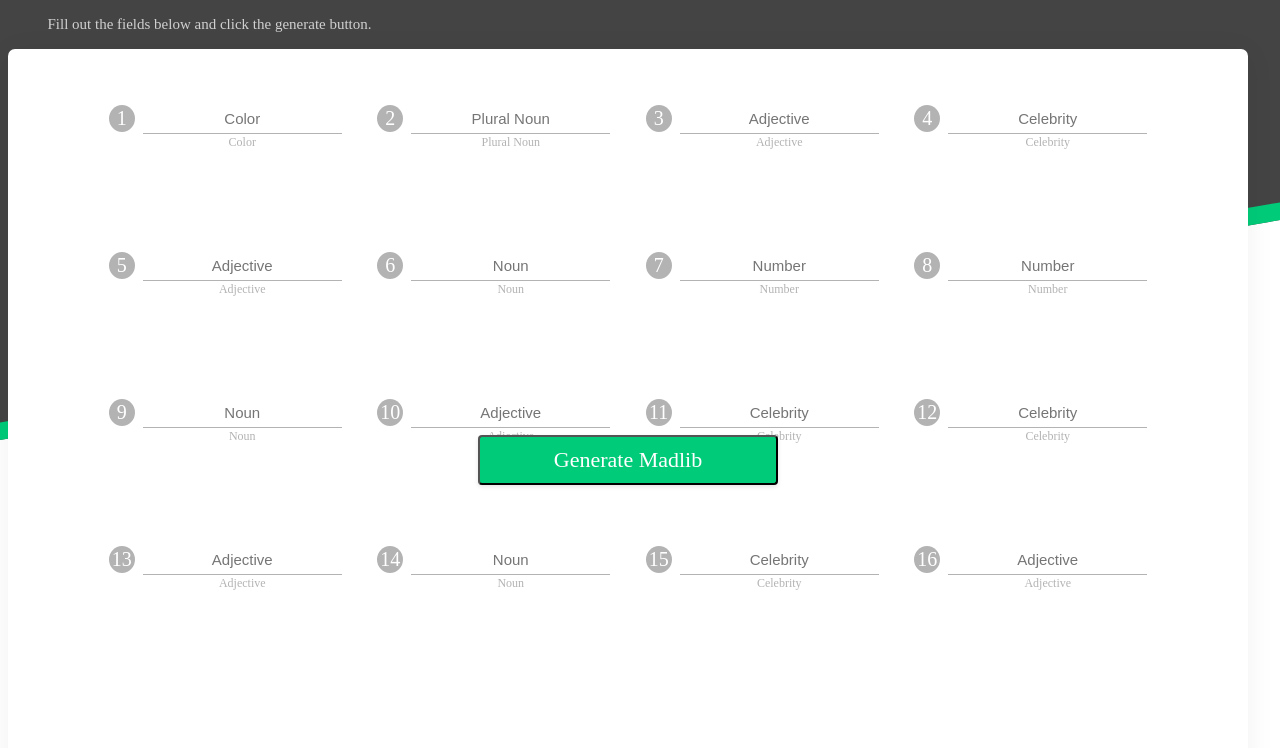
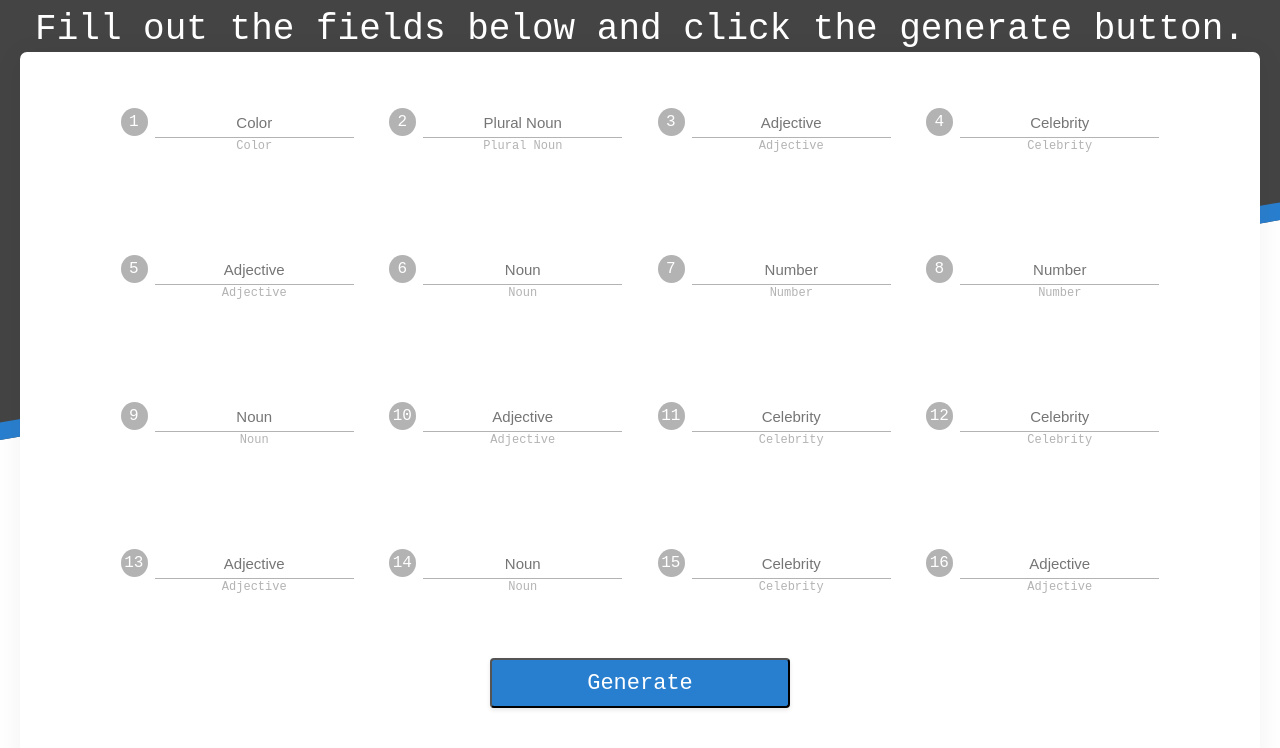
Before and after one commit to petermsouzajr/madreactlib, a React (Create React App) app: page / in a window 1280 px wide. Shown: the top 748 px of the page. Built offline with nearby package versions, Linux system fonts and the light colour scheme.

Commit message:
working and styled

```diff
--- a/src/components/card.js
+++ b/src/components/card.js
@@ -82,7 +82,7 @@ class Card extends Component {
                         })
                     }
                 </div>
-                <button className={`card__${!this.state.contentVisible ? 'generate' : 'clear'}`} type="submit">{!this.state.contentVisible ? 'Generate Madlib' : 'Clear Form'}</button>
+                <button className={`card__${!this.state.contentVisible ? 'generate' : 'clear'}`} type="submit">{!this.state.contentVisible ? 'Generate' : 'Clear Form'}</button>
                 {
                     this.state.contentVisible ? <Content data={this.state}/> : ''
                 }
--- a/src/components/content.js
+++ b/src/components/content.js
@@ -1,5 +1,6 @@
 import React, { Component } from 'react';
-
+import David from '../images/david.png';
+import Michael from '../images/michael.png';
 class Content extends Component {
 
     constructor() {
@@ -20,12 +21,12 @@ class Content extends Component {
 
     render() {
         const data = this.props.data;
-        // this.props.data.map((object, index) => {
-        //     console.log
-        // })
-        //<span>{data.indexOf(data.color)}</span>
         return (
             <div className="card__content">
+                <div className="card__content__images">
+                    <img src={David} alt="David Brent" />
+                    <img src={Michael} alt="Michael Scott" />
+                </div>
                 <p>
                     Ladies and gentlemen, this is {this.renderLabel(data.color)} Barber, your sportscaster, bringing you the last inning of the game between the Cleveland <b>{this.renderLabel(data.pluralNoun)}</b> and the <b>{this.renderLabel(data.adjectiveOne)}</b> Yankees. <b>{this.renderLabel(data.celebOne)}</b> is pitching for the Yankees. Here's the pitch! It's a low <b>{this.renderLabel(data.adjectiveTwo)}</b> ball that just cuts the inside of the <b>{this.renderLabel(data.nounOne)}</b> for a strike. That makes the count <b>{this.renderLabel(data.numberOne)}</b> strikes and <b>{this.renderLabel(data.numberTwo)}</b> balls. Now here's the next pitch. The batter swings and connects. It's a long, high <b>{this.renderLabel(data.nounTwo)}</b> out to <b>{this.renderLabel(data.adjectiveThree)}</b> field. But <b>{this.renderLabel(data.celebTwo)}</b> is coming up fast and has it for the second out. The next batter up is <b>{this.renderLabel(data.celebThree)}</b>, the Cleveland <b>{this.renderLabel(data.adjectiveFour)}</b>-stop. Here's the pitch... and it's hit... a short ground ball to third <b>{this.renderLabel(data.nounThree)}</b>. <b>{this.renderLabel(data.celebFour)}</b> scoops it up and throws it to first base for an out, and the game is over. And the Yankees move into second place in the <b>{this.renderLabel(data.adjectiveFive)}</b> League!
                 </p>
--- a/src/components/header.js
+++ b/src/components/header.js
@@ -5,7 +5,7 @@ const Header = () => {
         <div className="header">
         <div className="header__skew"></div>
         <div className="header__border"></div>
-            <p>Fill out the fields below and click the generate button.</p>
+            <h1>Fill out the fields below and click the generate button.</h1>
         </div>
     )
 }
--- a/src/components/input.js
+++ b/src/components/input.js
@@ -3,7 +3,7 @@ import React from 'react';
 const Input = ({title, state, name}, onChange, index) => {
     return (
         <div key={index} className="input">
-        <label className={`input__number ${state === '' ? 'gray' : 'green'}`}>{index + 1}</label>
+        <label className={`input__number ${state === '' ? 'gray' : 'blue'}`}>{index + 1}</label>
         <input placeholder={title} name={name} value={state} onChange={onChange}/>
         <label className="input__title">{title}</label>
         </div>
--- a/src/styles/App.scss
+++ b/src/styles/App.scss
@@ -4,7 +4,7 @@
       border-radius: 4px;
       box-shadow: 0 2px 4px 0 rgba(0,0,0,.1);
       color: white;
-      font-family: 'montserrat';
+      font-family: monospace;
       font-size: 22px;
       text-align: center;
 }
@@ -13,8 +13,8 @@
   background: #B3B3B3;
 }
 
-.green {
-  background: #00CB79;
+.blue {
+  background: #297fcf;
 }
 
 .home {
@@ -24,13 +24,12 @@
   display: grid;
 
   justify-items: center;
-  // align-items: center;
   grid-template-rows: [header-s] 218px [header-e card-s] minmax(736px, 994px) [card-e];
 }
 
 .header {
   color: white;
-  font-family: 'Montserrat';
+  font-family: monospace;
   text-align: center;
   align-self: center;
   &__skew {
@@ -55,10 +54,11 @@
       position: absolute;
       height: 110vh;
       width: 100vw;
-      background-color: #00CB79;
+      background-color: #297fcf;
   }
 
   h1 {
+      margin: auto;
       font-size: 36px;
       font-weight: 500;
       line-height: 44px;
@@ -78,6 +78,7 @@
   min-height: 736px;
   max-height: 994px;
   width: 1240px;
+  margin: auto;
   box-shadow: 0 4px 30px 0 rgba(0,0,0,.06);
   border-radius: 7px;
 
@@ -86,7 +87,6 @@
   background-color: white;
 
   &__inputs {
-      // background-color: skyblue;
       display: grid;
       grid-template-rows: repeat(4, 27px);
       grid-template-columns: repeat(4, 1fr);
@@ -109,13 +109,15 @@
   }
 
   &__generate {
-      background-color: #00CB79;
+      background-color: #297fcf;
       transform: translateY(-300px);
+      margin-top: 220px;
       @include button;
   }
   &__clear {
       transform: translateY(-50%);
       background-color: #45B0E5;
+      margin-top: 100px;
       @include button;
   }
 
@@ -127,20 +129,29 @@
       justify-self: center;
       margin-bottom: 84px;
 
-      font-family: 'Montserrat';
+      font-family: monospace;
 
       &__label {
-          height: 18px;
-          width: 18px;
-          line-height: 22px;
+          height: 24px;
+          width: 24px;
+          line-height: 24px;
           background-color: black;
           border-radius: 50%;
           font-size: 14px;
           text-align: center;
           color: white;
-          //padding-top: 3px;
           display: inline-block;
           margin: 4px;
+      }
+
+      &__images {
+        height: 300px;
+        display: flex;
+        justify-content: space-between;
+
+        img {
+            height: inherit;
+        }
     }
 
     p {
@@ -154,10 +165,9 @@
 
 .input {
   display: grid;
-  // grid-template-rows: 1fr 1fr 1fr;
   grid-template-columns: [number-s] 26px [number-e input-s] 1fr [input-e];
 
-  font-family: 'Montserrat';
+  font-family: monospace;
   text-align: center;
   grid-column-gap: 8px;
 
@@ -165,7 +175,6 @@
 
   &__title {
       grid-column: input-s/input-e;
-
 
       color: #B3B3B3;
       font-size: 12px;
@@ -185,20 +194,19 @@
 
       &:focus {
           outline: none;
-          border-bottom: 1px solid rgb(0, 255, 247);
+          border-bottom: 4px solid #24cef8;
+      }
 
-      }
-      // width: 190px;
-      // height: 40px;
   }
   &__number {
       grid-column: number-s/number-e;
       color: white;
-      font-size: 20px;
+      font-size: 16px;
       line-height: 24px;
-      padding-top: 1px;
       height: 26px;
       width: 26px;
       border-radius: 50%;
+      padding-top: 2px;
+      padding-right: 1px;
   }
 }
--- a/src/styles/index.css
+++ b/src/styles/index.css
@@ -1,7 +1,7 @@
 body {
   margin: 0;
   font-family: -apple-system, BlinkMacSystemFont, "Segoe UI", "Roboto", "Oxygen",
-    "Ubuntu", "Cantarell", "Fira Sans", "Droid Sans", "Helvetica Neue",
+    "Ubuntu", "Cantarell", "Fira Sans", "Droid Sans", "Helvetica Neue", "monospace",
     sans-serif;
   -webkit-font-smoothing: antialiased;
   -moz-osx-font-smoothing: grayscale;
```
Also changed, not shown: src/images/david.png (added), src/images/michael.png (added). Lines whose indentation alone changed are shown as unchanged.
